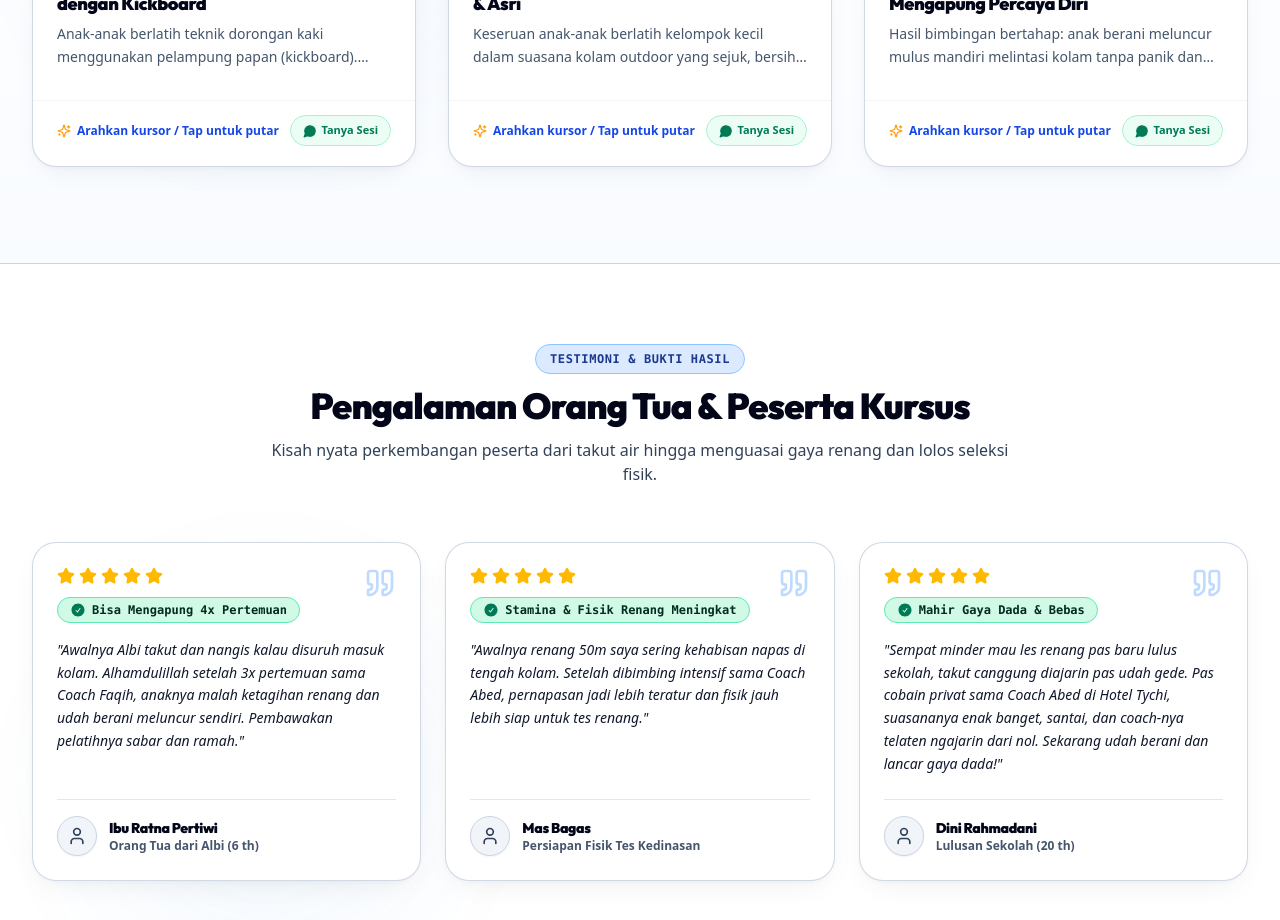
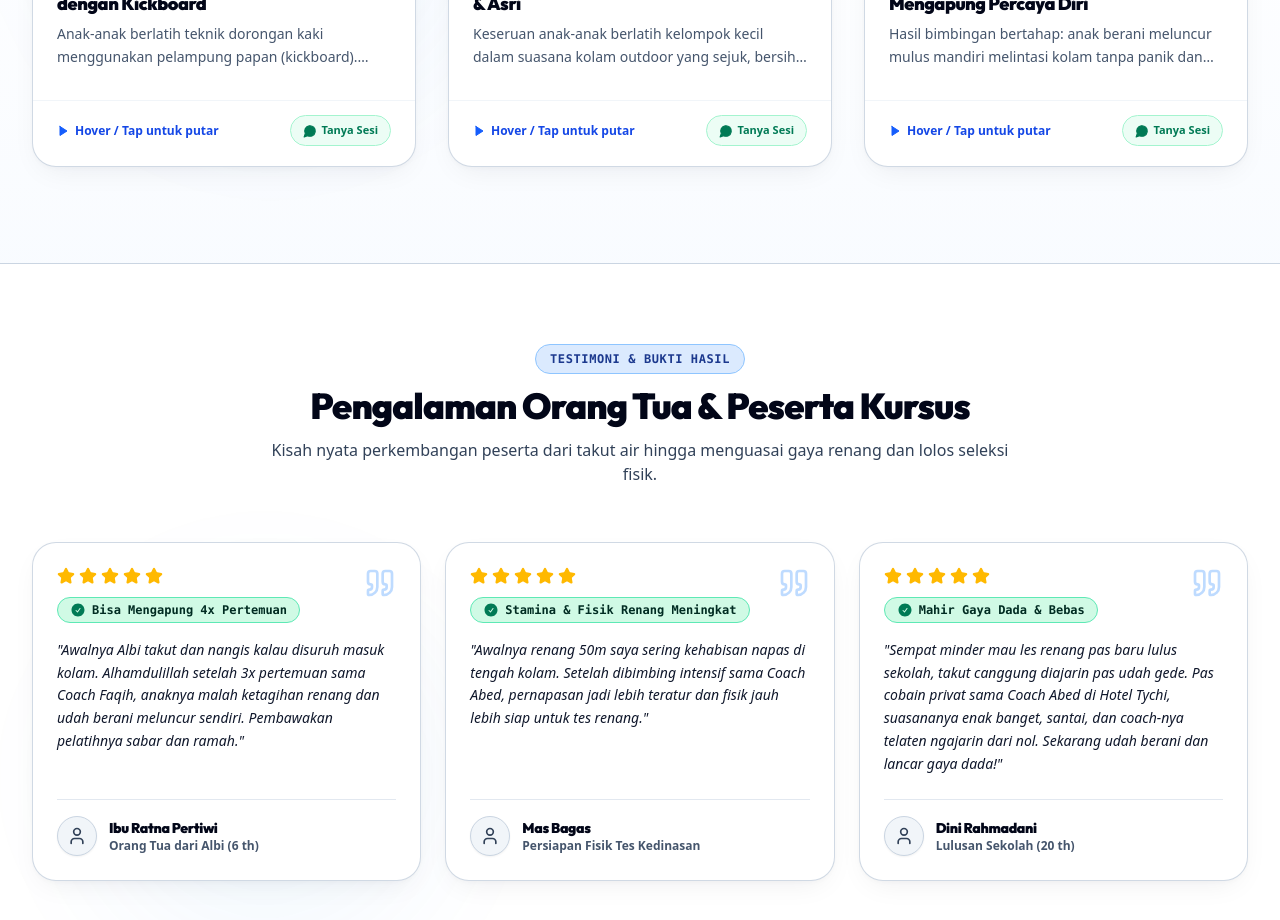
Before and after one commit to Vinxy-id/Aqualux, a React (Vite) app: page / in a window 1280 px wide. Shown: the part 6600-7520 px from the top of the page. Built offline with nearby package versions, Linux system fonts and the light colour scheme.

Commit message:
fix(gallery): replace orange sparkles icon with clean play video and active status indicators

```diff
--- a/src/components/GallerySection.tsx
+++ b/src/components/GallerySection.tsx
@@ -10,7 +10,6 @@ import {
   Maximize2,
   ZoomIn,
   MapPin,
-  Sparkles,
   MessageCircle
 } from 'lucide-react';
 import { useAqualuxData } from '../context/AqualuxDataContext';
@@ -206,8 +205,20 @@ const InlineVideoCard: React.FC<{
       {/* Card Footer Quick Action */}
       <div className="px-5 sm:px-6 pb-5 pt-0 flex items-center justify-between border-t border-slate-100 mt-2 pt-3.5">
         <span className="inline-flex items-center gap-1.5 text-xs font-bold text-blue-700">
-          <Sparkles className="w-3.5 h-3.5 text-amber-500" />
-          <span>{isPlaying ? 'Sedang Diputar Inline' : 'Arahkan kursor / Tap untuk putar'}</span>
+          {isPlaying ? (
+            <>
+              <span className="relative flex h-2 w-2">
+                <span className="animate-ping absolute inline-flex h-full w-full rounded-full bg-emerald-400 opacity-75" />
+                <span className="relative inline-flex rounded-full h-2 w-2 bg-emerald-500" />
+              </span>
+              <span className="text-emerald-700">Sedang Diputar</span>
+            </>
+          ) : (
+            <>
+              <Play className="w-3 h-3 text-blue-600 fill-blue-600" />
+              <span>Hover / Tap untuk putar</span>
+            </>
+          )}
         </span>
 
         <button
@@ -286,7 +297,7 @@ const PhotoCard: React.FC<{
       {/* Card Footer Link */}
       <div className="px-5 sm:px-6 pb-5 pt-0">
         <span className="inline-flex items-center gap-1.5 text-xs font-bold text-blue-700 group-hover:translate-x-1 transition-transform">
-          <Sparkles className="w-3.5 h-3.5 text-amber-500" />
+          <Camera className="w-3.5 h-3.5 text-blue-600" />
           <span>Lihat Foto Dokumentasi</span>
         </span>
       </div>
```
